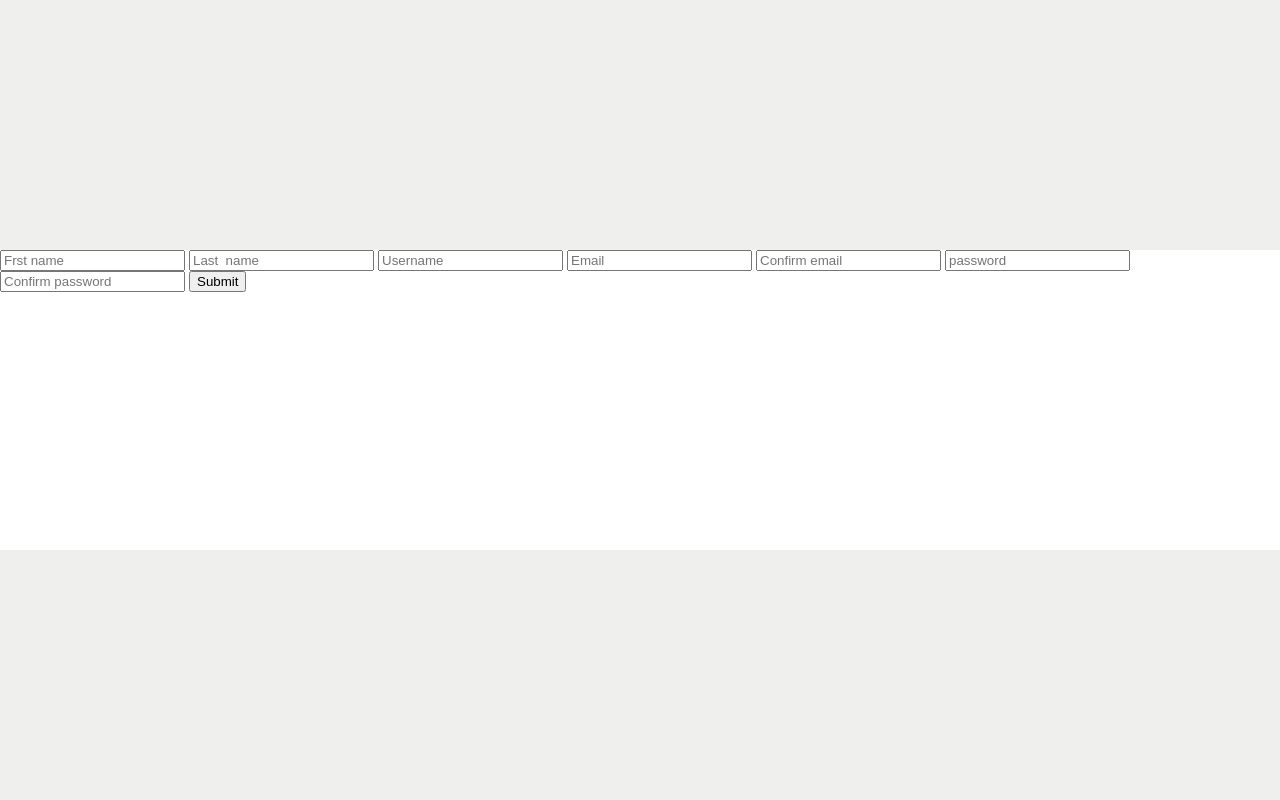
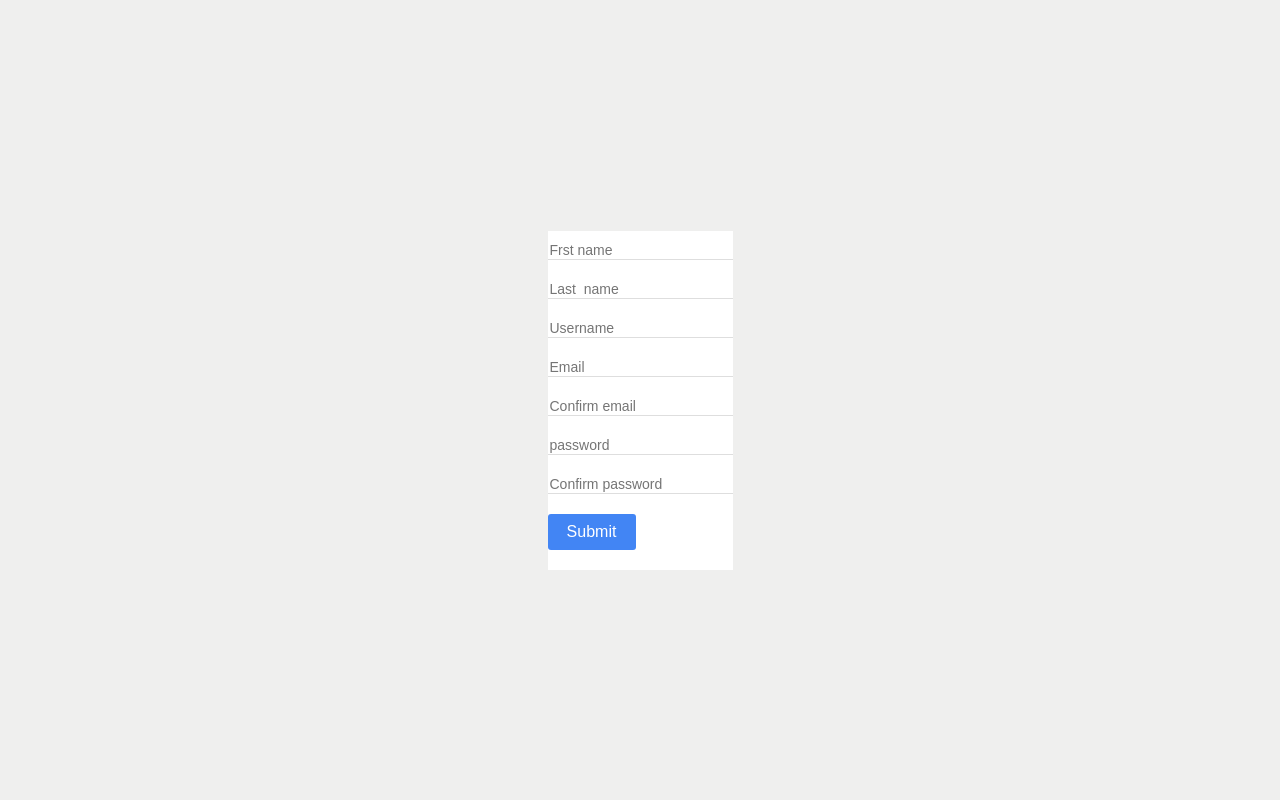
Before and after one commit to Obote/Te-oboyi, a PHP site: page /register.php in a window 1280 px wide. Run offline with PHP 8.4, Linux system fonts and the light colour scheme.

Commit message:
styling the input fields

```diff
--- a/assets/style/style.css
+++ b/assets/style/style.css
@@ -18,3 +18,29 @@ body {
     min-height: 300px;
     max-height: flex;
 }
+.column form {
+    display: flex;
+    flex-direction: column;
+
+}
+.column form input[type="text"],
+.column form input[type="email"],
+.column form input[type="password"]{
+    font-size: 14px;
+    margin: 10px 0;
+    border: none;
+    border-bottom: 1px solid #dedede;
+}
+
+.column form input[type="submit"] {
+    background-color: #4285f4;
+    color: #fff;
+    height: 36px;
+    width: 88px;
+    border: none;
+    border-radius: 3px;
+    font-weight: 500;
+    margin-top: 10px;
+    margin-bottom: 20px;
+    font-size: 16px;
+}
```
